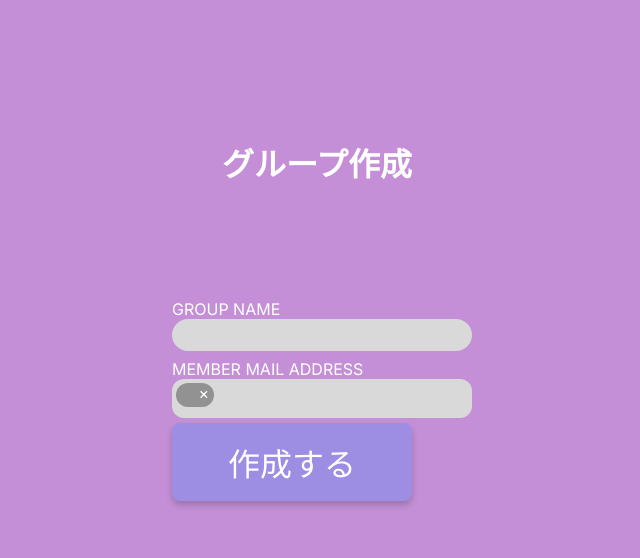
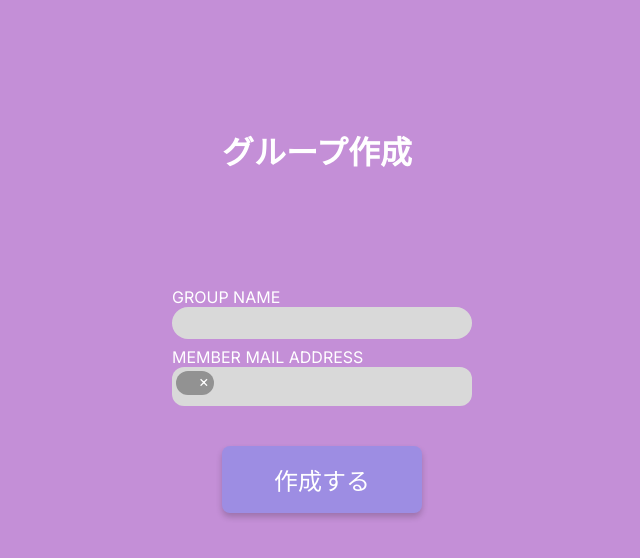
Before and after one commit to tamago-kake-gohan/tosho-kanri-ghost-client, a Next.js app: page /groupCreation in a window 1280 px wide. Shown: the top 558 px of the page, without its empty margins (318-958 px from the left). Built offline with nearby package versions, Linux system fonts and the light colour scheme.

Commit message:
ボタンの位置調整

```diff
--- a/src/app/groupCreation/groupCreation.module.scss
+++ b/src/app/groupCreation/groupCreation.module.scss
@@ -38,5 +38,9 @@
           -o-transition: 0.25s ease-out;
               transition: 0.25s ease-out;
     }
+    .button{
+      text-align: center;
+      margin-top: 40px;
+    }
   }
 }
--- a/src/app/groupCreation/page.tsx
+++ b/src/app/groupCreation/page.tsx
@@ -4,7 +4,7 @@ import axios from "@/components/utilAxios";
 import Button from "@/components/Button/Button"
 import Styles from "@/app/groupCreation/groupCreation.module.scss";
 import { AddressEditor } from "@/components/addressEditor";
-import { FormEvent, MouseEvent, useState, useEffect } from "react";
+import { FormEvent, MouseEvent, useState } from "react";
 
 const GroupCreation = () => {
   const pathname = usePathname();
@@ -31,7 +31,6 @@ const GroupCreation = () => {
   return (
     <div className={Styles.wrapper}>
         <h1>グループ作成</h1>
-
       {loading && <div className={Styles.loading} />}
 
       <form className={Styles.form} onSubmit={onSubmit} >
@@ -46,7 +45,9 @@ const GroupCreation = () => {
         />
         <p>MEMBER MAIL ADDRESS</p>
         <AddressEditor addresses={memberAddress} onChange={setMemberAddress} />
-        <Button type="submit" text="作成する" size="large" />
+        <div className={Styles.button}>
+          <Button type="submit" text="作成する" />
+        </div>
       </form>
       {message && <div>{message}</div>}
     </div>
```
